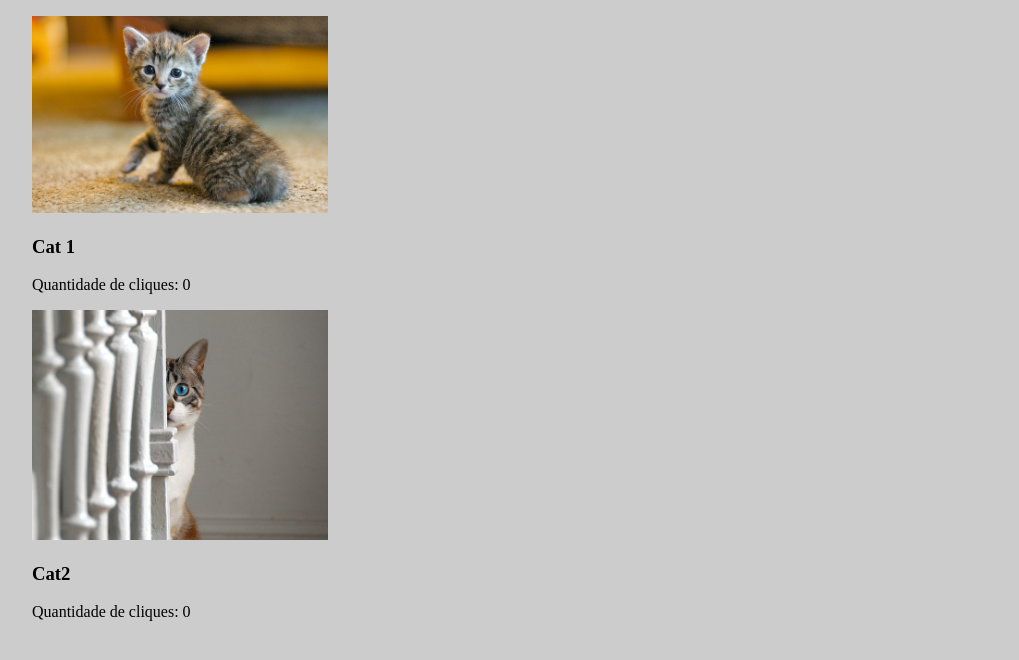
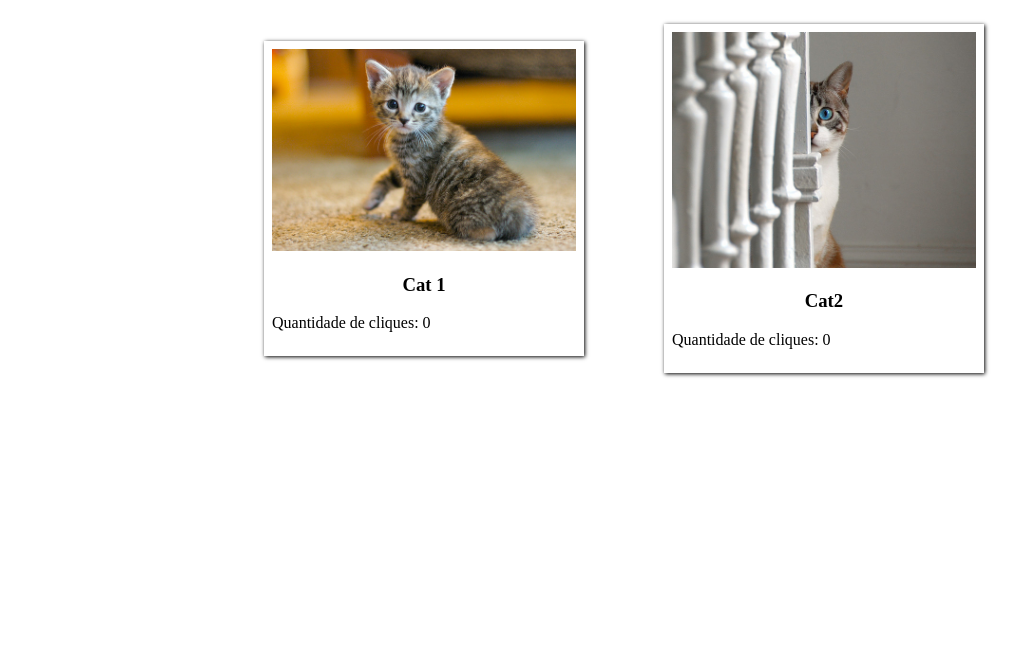
Before and after one commit to extevao/udacity-javascript-design-patterns, a plain HTML site: page cat-clicker/index.html in a window 1280 px wide. Shown: the whole page, without its empty margins (16-1035 px from the left). Drawn offline with Linux system fonts and the light colour scheme.

Commit message:
Estilizando imagem dos gatos

```diff
--- a/cat-clicker/css/style.css
+++ b/cat-clicker/css/style.css
@@ -2,20 +2,30 @@
 
 
 body {
-    background: #ccc;
 }
 
-div .container {
+div.container {
+    display: flex;
     width: 800px;
     margin: 0 auto;
     align-items: center;
     background: #fff;
 }
 
-img {
-    width: 25%;
-    height: 25%;
+figure.foto-legenda {
+    position: relative;
+    border: 8px solid #fff;
+    box-shadow: 1px 1px 4px black;
+}
+
+figure.foto-legenda img {
+    width: 100%;
+    height: 100%;
     cursor: pointer;
+}
+
+figure.foto-legenda figcaption h3 {
+    text-align: center;
 }
 
 
--- a/cat-clicker/js/app.js
+++ b/cat-clicker/js/app.js
@@ -38,6 +38,7 @@ function creatCatElement(cat) {
         const figcaption = createFigcaption(cat)
         const image = createImg(cat, handleClickCat(cat, figcaption))
 
+        figure.className = 'foto-legenda'
         figure.appendChild(image)
         figure.appendChild(figcaption)
 
```
Also changed, not shown: cat-clicker/index.html (+1 -4 lines).
